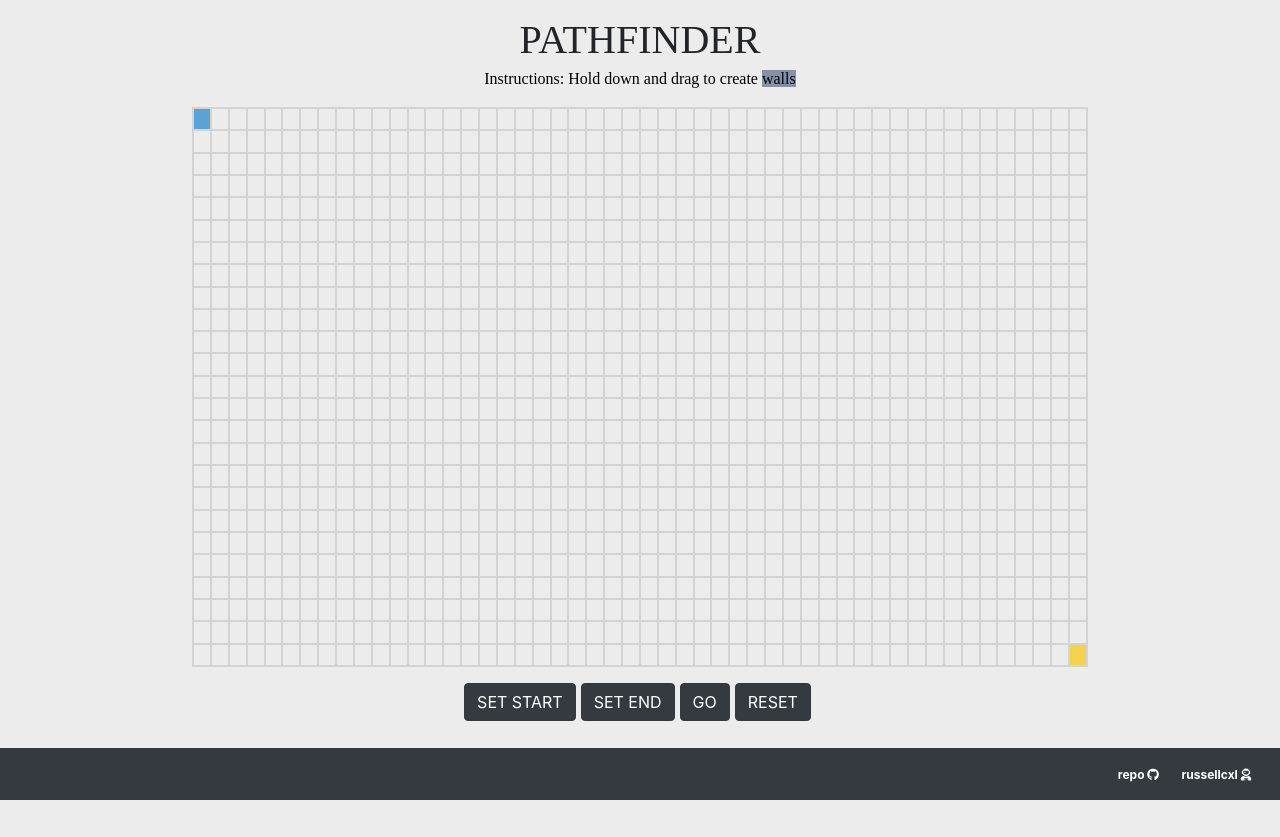
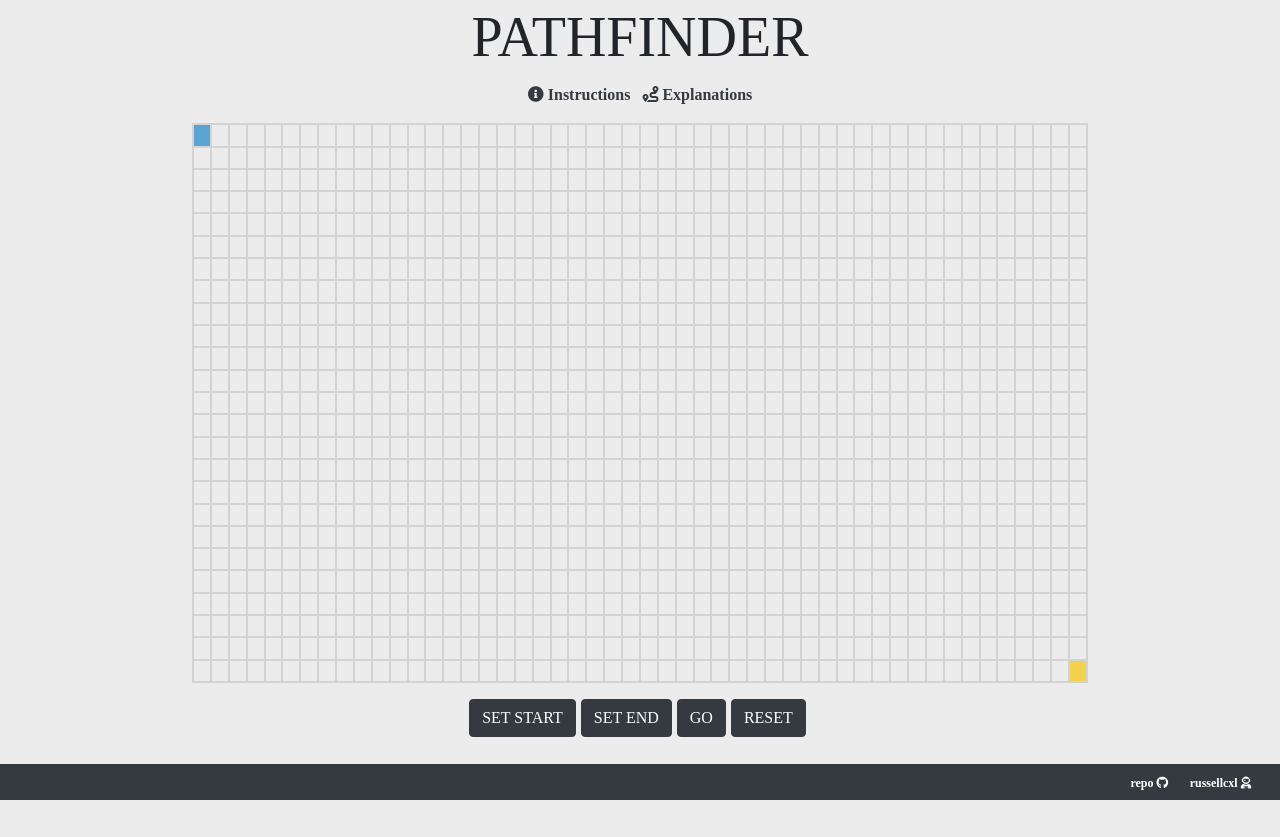
Before and after one commit to russellcxl/Algernon-and-his-cheese, a plain HTML site: page index.html in a window 1280 px wide. Before the commit the page ends 800 px from the top, so only its background shows below. Drawn offline with nearby package versions, Linux system fonts and the light colour scheme; some packages are replaced by stand-ins of ours; a script that the page names is missing; a web font is replaced by a local one.

Commit message:
will give it a info modal tmr

```diff
--- a/index.html
+++ b/index.html
@@ -19,12 +19,13 @@
     </head>
 
     <body style="background: transparent;">
-        <div class="header d-flex justify-content-center mt-3 mb-2" style="flex-direction: column; align-items: center;">
-            <h1 style="margin-bottom: -5px;">PATHFINDER</h1>
+        <div class="header d-flex justify-content-center mt-1 mb-1" style="flex-direction: column; align-items: center;">
+            <h1 >PATHFINDER</h1>
         </div>
 
         <div class="instructions mx-auto">
-            <p>Instructions: Hold down and drag to create <span style="background:#8590AA;">walls</span></p>
+            <p><i class="fas fa-info-circle"> Instructions</i> &nbsp;&nbsp;<i class="fas fa-route"> Explanations</i></p>
+            <!-- Hold down and drag to create <span style="background:#8590AA;">walls</span> -->
         </div>
 
 
@@ -44,7 +45,7 @@
         </div>
 
 
-        <div class="container-buttons d-flex justify-content-center mt-3">
+        <div class="container-buttons d-flex justify-content-center mt-3" style="padding-bottom: 100px;">
             <button class="btn btn-dark button__start">SET START</button>
             <button class="btn btn-dark button__end">SET END</button>
             <button class="btn btn-dark button__find">GO</button>
@@ -53,7 +54,7 @@
 
         <!-- Footer -->
         <footer class="fixed-bottom text-right" style="background: #343a40;">
-            <p class="h6 pr-4 py-3 my-auto text-warning">
+            <p class="h6 pr-4 py-2 my-auto">
                 <a class="badge" href="https://github.com/russellcxl/sorting-visualiser" target="_blank">repo <i class="fab fa-github"></i></a>&nbsp;&nbsp;
                 <a class="badge" href="https://github.com/russellcxl/" target="_blank">russellcxl <i
                         class="fas fa-user-astronaut"></i></a>
--- a/style.css
+++ b/style.css
@@ -1,11 +1,15 @@
-.header {
+body {
     font-family: 'ZCOOL XiaoWei', serif;
+}
+
+
+h1 {
+    font-size: 3.5rem;
 }
 
 .instructions {
     text-align: center;
     color: black;
-    font-family: 'ZCOOL XiaoWei', serif;
     width: 40vw;
 }
 
@@ -50,3 +54,11 @@ button {
 a:hover {
     color: #f3d250;
 }
+
+.fa-info-circle, .fa-route {
+    color: #343a40;
+}
+
+.fa-info-circle:hover, .fa-route:hover {
+    color: #5da2d5;
+}
```
